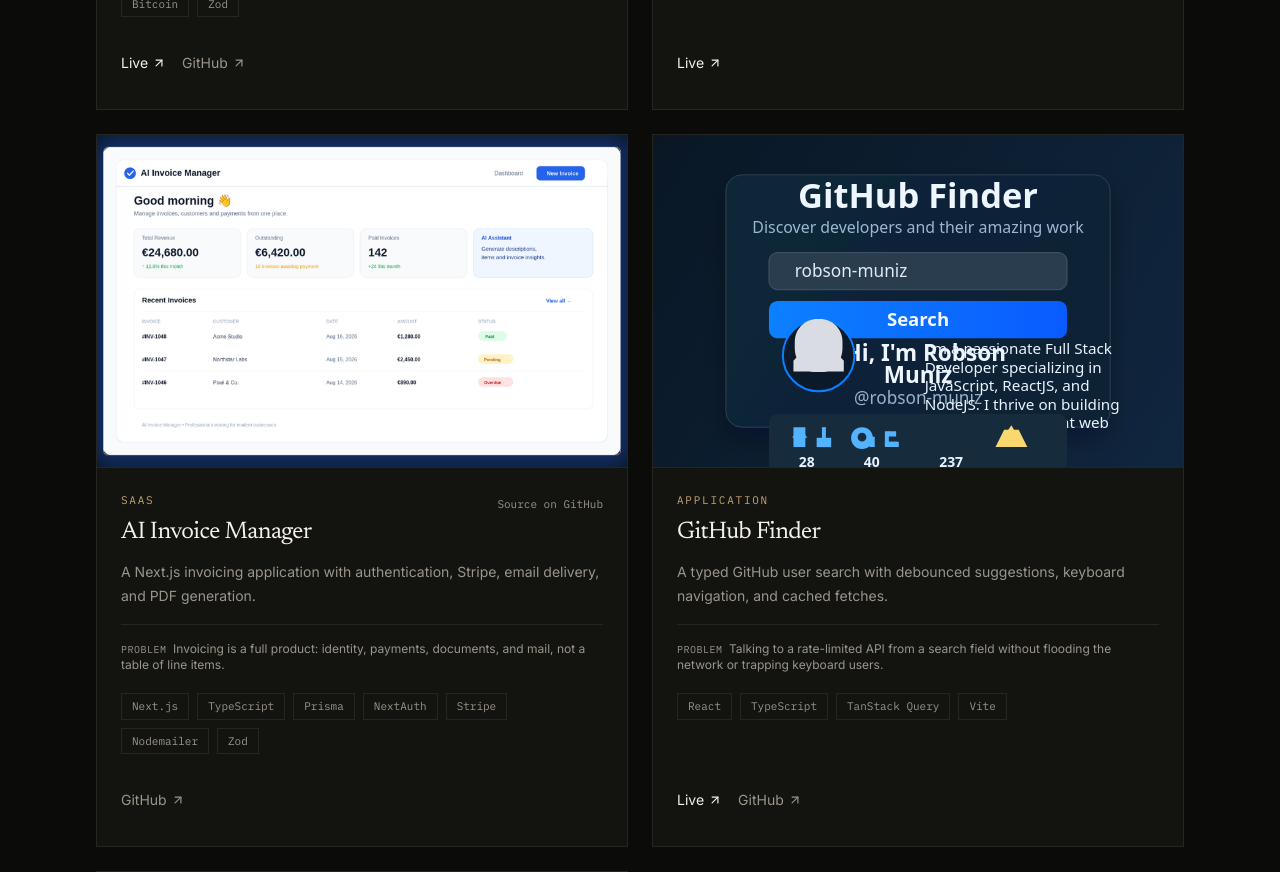
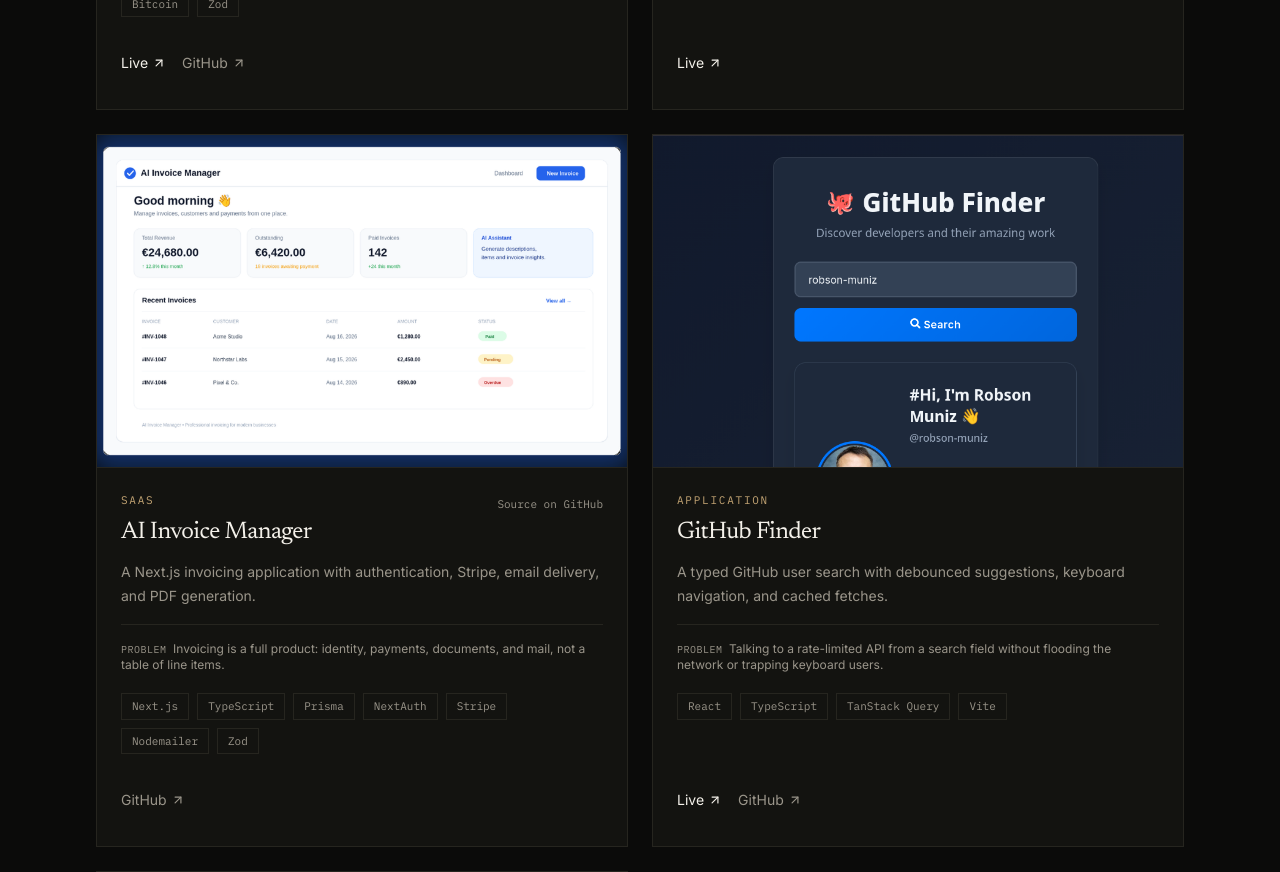
Before and after one commit to robson-muniz/portfolio-react, a React (Vite) app: page / in a window 1280 px wide. Shown: the part 3860-4732 px from the top of the page. Built offline with nearby package versions, Linux system fonts and the light colour scheme.

Commit message:
Refactor code structure for improved readability and maintainability

```diff
--- a/src/data/content.js
+++ b/src/data/content.js
@@ -144,7 +144,7 @@
         engineering:
             "React and TypeScript with TanStack Query for cache and status, a debounce hook for the typeahead, and arrow-key selection in the suggestion list. Recent searches persist in localStorage.",
         tech: ["React", "TypeScript", "TanStack Query", "Vite"],
-        image: "/projects/github-finder.svg",
+        image: "/githubfinder.png",
         live: "https://github-finder-swart-five.vercel.app/",
         github: "https://github.com/robson-muniz/github-finder",
     },
```
Also changed, not shown: public/githubfinder.png (added).
